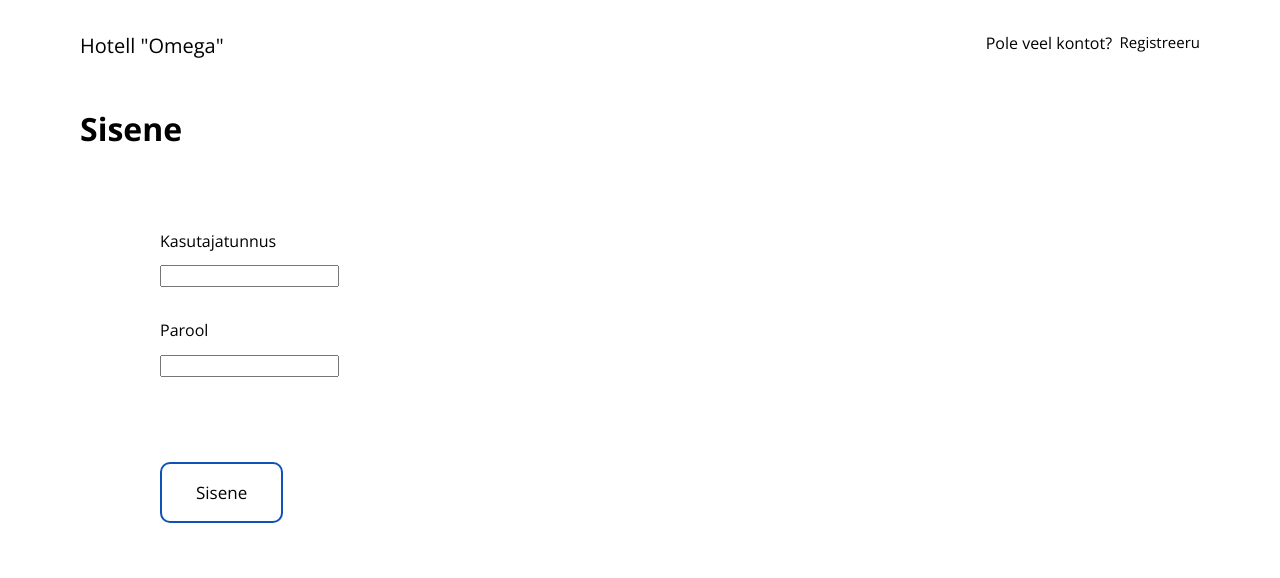
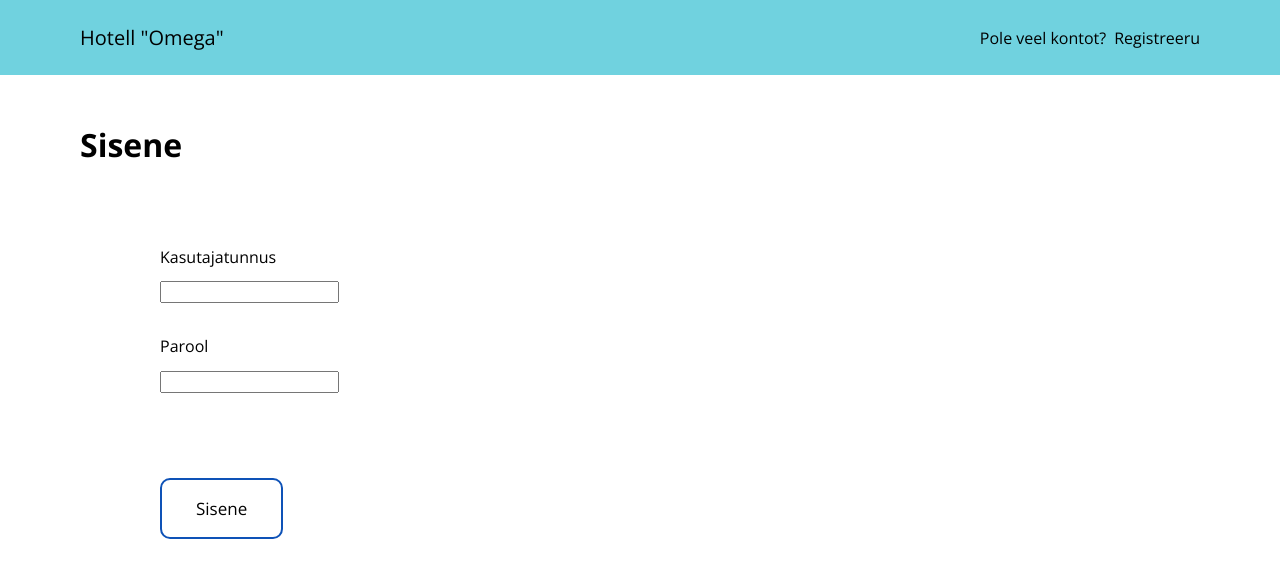
Before and after one commit to Matrx007/PVHotelSystem, a React (Create React App) app: page /enter in a window 1280 px wide. Shown: the top 578 px of the page. Built offline with nearby package versions, Linux system fonts and the light colour scheme.

Commit message:
changed navbar styles

```diff
--- a/src/components/App.css
+++ b/src/components/App.css
@@ -12,7 +12,9 @@
 .navbar {
   display: flex;
   justify-content: space-between;
-  padding: 2em 5em 0 5em;
+  align-items: center;
+  padding: 1.5em 5em 1.5em 5em;
+  background-color: rgb(112, 210, 223);
 }
 
 .logo_text {
@@ -27,20 +29,25 @@
 
 .text_1 {
   padding: 0 1em;
-  font-size: 15px;
+  font-size: 16px;
 }
 
 .navbar_link {
-  font-size: 15px;
+  font-size: 16px;
   text-decoration: none;
   color: black;
+}
+
+.sign_in_link {
   margin-left: 0.5em;
 }
 
 .navbar_link:hover,
-.logo_text:hover,
+.logo_text:hover {
+  color: rgb(255, 255, 255);
+}
+
 .room:hover {
-  color: rgb(0, 102, 255);
   font-weight: bold;
 }
 
--- a/src/components/Navbars/LogInNavbar.js
+++ b/src/components/Navbars/LogInNavbar.js
@@ -11,7 +11,7 @@ function LogInNavbar() {
       </div>
       <div className="navbar_links">
         <p>Pole veel kontot?</p>
-        <Link to="/register" className="navbar_link">
+        <Link to="/register" className="navbar_link sign_in_link">
           Registreeru
         </Link>
       </div>
--- a/src/components/Navbars/SignUpNavbar.js
+++ b/src/components/Navbars/SignUpNavbar.js
@@ -11,7 +11,7 @@ function SignUpNavbar() {
       </div>
       <div className="navbar_links">
         <p>Konto juba olemas?</p>
-        <Link to="/enter" className="navbar_link">
+        <Link to="/enter" className="navbar_link sign_in_link">
           Sisene
         </Link>
       </div>
```
